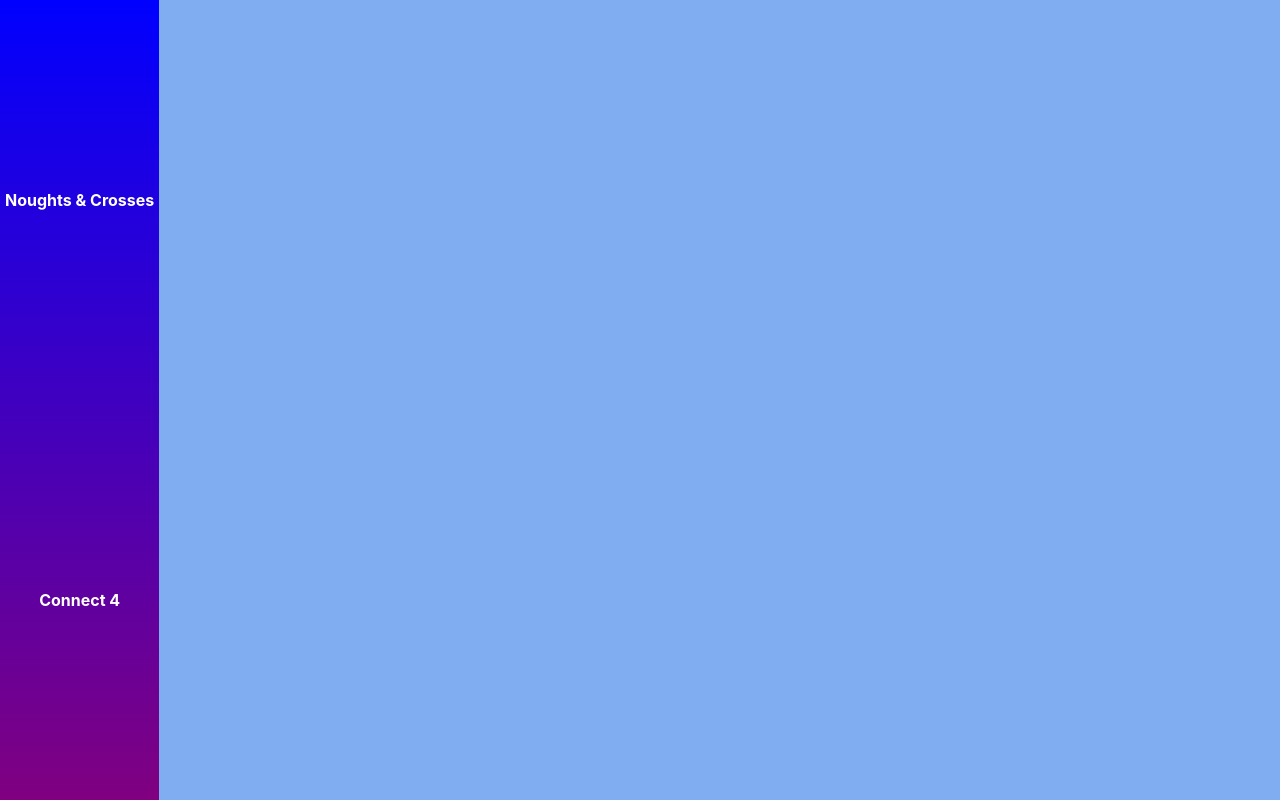
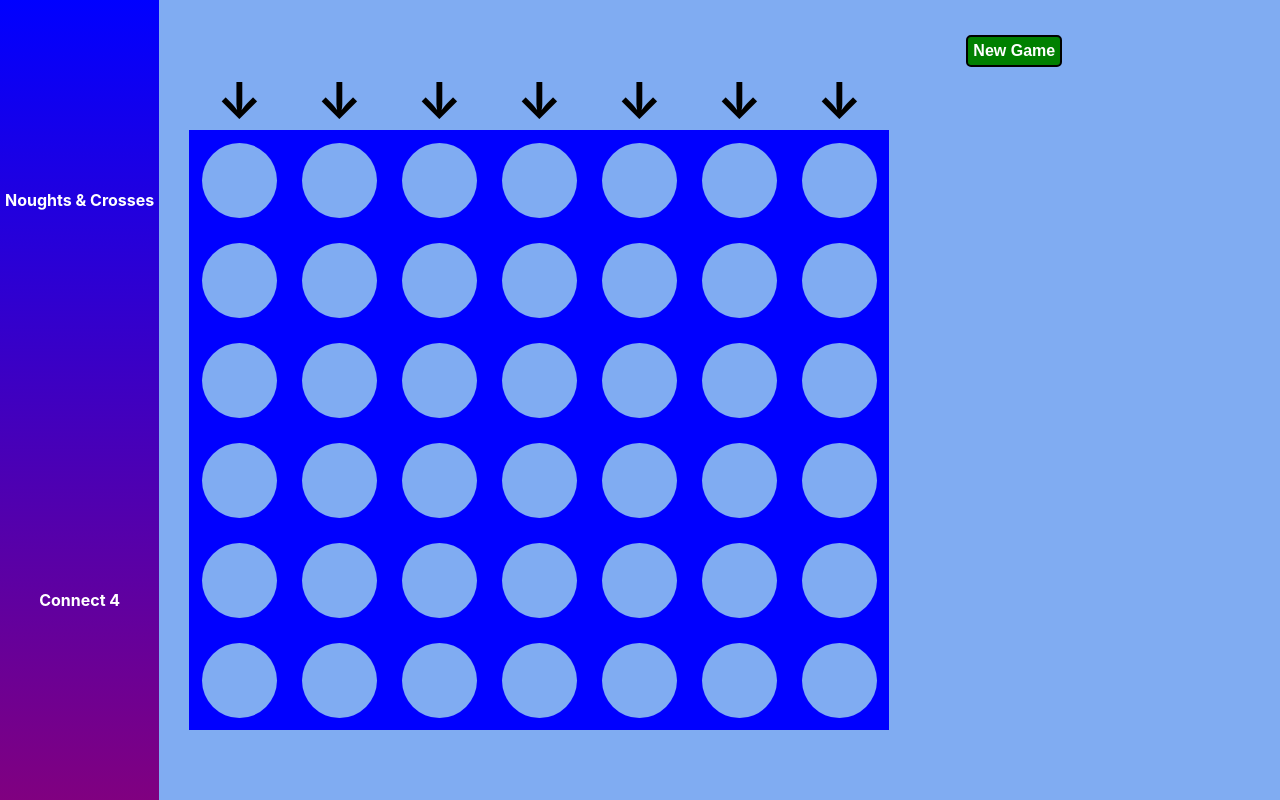
Before and after one commit to KateHoward10/noughts-and-crosses, a React (Create React App) app: page /games-with-lines/connect4 in a window 1280 px wide. Built offline with nearby package versions, Linux system fonts and the light colour scheme.

Commit message:
Update routes

```diff
--- a/src/App.js
+++ b/src/App.js
@@ -10,8 +10,8 @@ function App() {
     <div className="App">
       <Nav />
       <Switch>
-        <Route exact path="/" component={Grid} />
-        <Route path="/connect4" component={Board} />
+        <Route exact path="/games-with-lines" component={Grid} />
+        <Route path="/games-with-lines/connect4" component={Board} />
       </Switch>
     </div>
   );
--- a/src/components/Board.js
+++ b/src/components/Board.js
@@ -298,7 +298,7 @@ class Board extends Component {
             }}
           >
             <svg className="path-container" width={cellSideLength * 7} height={cellSideLength * 6}>
-              {winningCombo.length > 0 && (
+              {winningCombo.length === 4 && (
                 <line
                   x1={(winningCombo[0] % 7) * cellSideLength + cellSideLength / 2}
                   y1={Math.floor(winningCombo[0] / 7) * cellSideLength + cellSideLength / 2}
```
